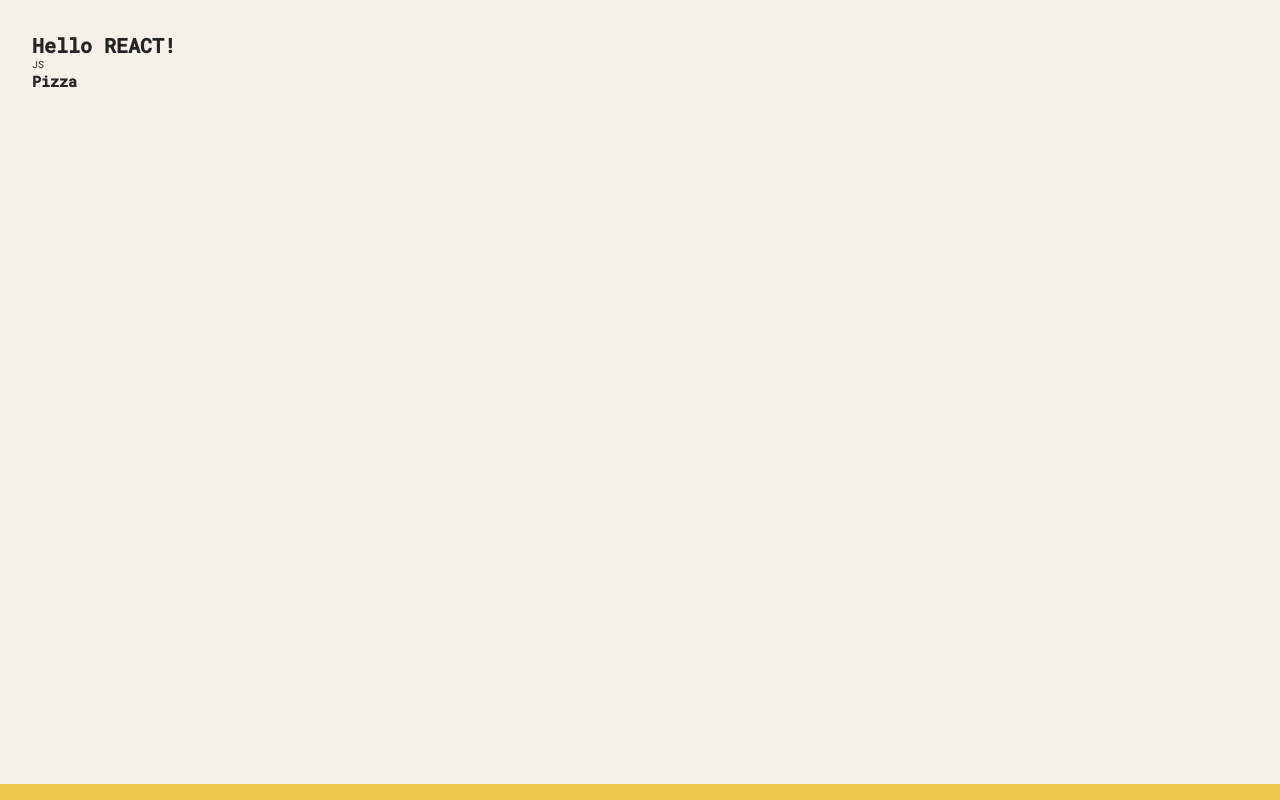
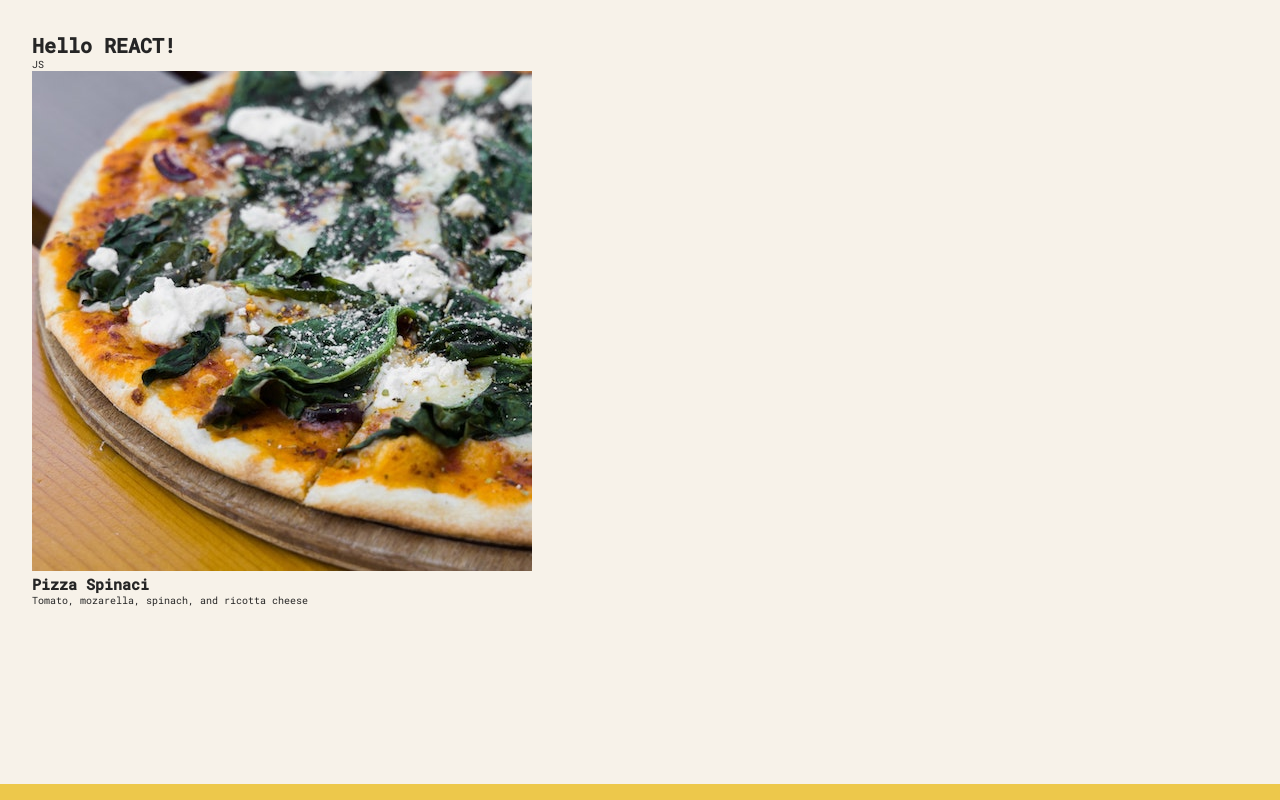
Before and after one commit to Scientific-Research/pizza-menu, a React (Vite) app: page / in a window 1280 px wide. Built offline with nearby package versions, Linux system fonts and the light colour scheme.

Commit message:
I created the Pizza spinaci with photo, name and description

```diff
--- a/src/App.tsx
+++ b/src/App.tsx
@@ -1,4 +1,49 @@
 // import "./App.css";
+
+const pizzaData = [
+  {
+    name: "Focaccia",
+    ingredients: "Bread with italian olive oil and rosemary",
+    price: 6,
+    photoName: "pizzas/focaccia.jpg",
+    soldOut: false,
+  },
+  {
+    name: "Pizza Margherita",
+    ingredients: "Tomato and mozarella",
+    price: 10,
+    photoName: "pizzas/margherita.jpg",
+    soldOut: false,
+  },
+  {
+    name: "Pizza Spinaci",
+    ingredients: "Tomato, mozarella, spinach, and ricotta cheese",
+    price: 12,
+    photoName: "pizzas/spinaci.jpg",
+    soldOut: false,
+  },
+  {
+    name: "Pizza Funghi",
+    ingredients: "Tomato, mozarella, mushrooms, and onion",
+    price: 12,
+    photoName: "pizzas/funghi.jpg",
+    soldOut: false,
+  },
+  {
+    name: "Pizza Salamino",
+    ingredients: "Tomato, mozarella, and pepperoni",
+    price: 15,
+    photoName: "pizzas/salamino.jpg",
+    soldOut: true,
+  },
+  {
+    name: "Pizza Prosciutto",
+    ingredients: "Tomato, mozarella, ham, aragula, and burrata cheese",
+    price: 18,
+    photoName: "pizzas/prosciutto.jpg",
+    soldOut: false,
+  },
+];
 
 export default function App() {
   return (
@@ -13,5 +58,11 @@
 // 1) The name of function must start with Uppercase letter!
 // 2) The function has to return some markup for example in form of JSX or even nothing => return null
 export const Pizza = () => {
-  return <h2>Pizza</h2>;
+  return (
+    <>
+      <img src="/pizzas/spinaci.jpg" alt="Pizza Spinaci" />
+      <h2>Pizza Spinaci</h2>
+      <p>Tomato, mozarella, spinach, and ricotta cheese</p>
+    </>
+  );
 };
```
